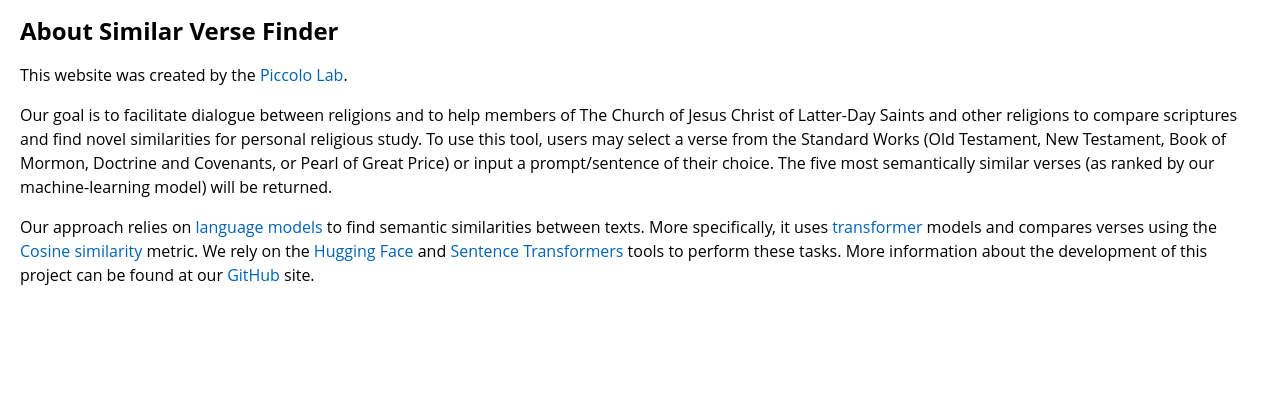
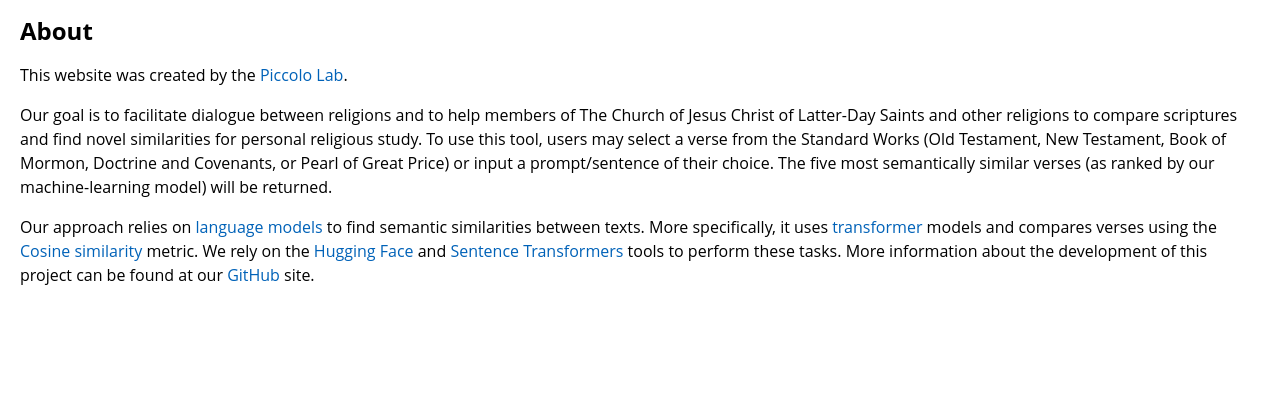
Before and after one commit to Harlan144/SimilarVerseFinder, a Flask app: page /about in a window 1280 px wide. Shown: the part 326-746 px from the top of the page. Run offline with Flask 2, Linux system fonts and the light colour scheme; parts of the project's set-up code (start-up, migrations or seed data) failed here and were passed over; some web fonts are replaced.

Commit message:
Wording tweak

```diff
--- a/templates/about.html
+++ b/templates/about.html
@@ -2,7 +2,7 @@
 
 {% block content %}
 <div class="about_text">
-    <h2>About Similar Verse Finder</h2>
+    <h2>About</h2>
     <p>
         This website was created by the <a href="https://biology.byu.edu/piccolo-lab" class="about_link">Piccolo Lab</a>.
     </p>
```
